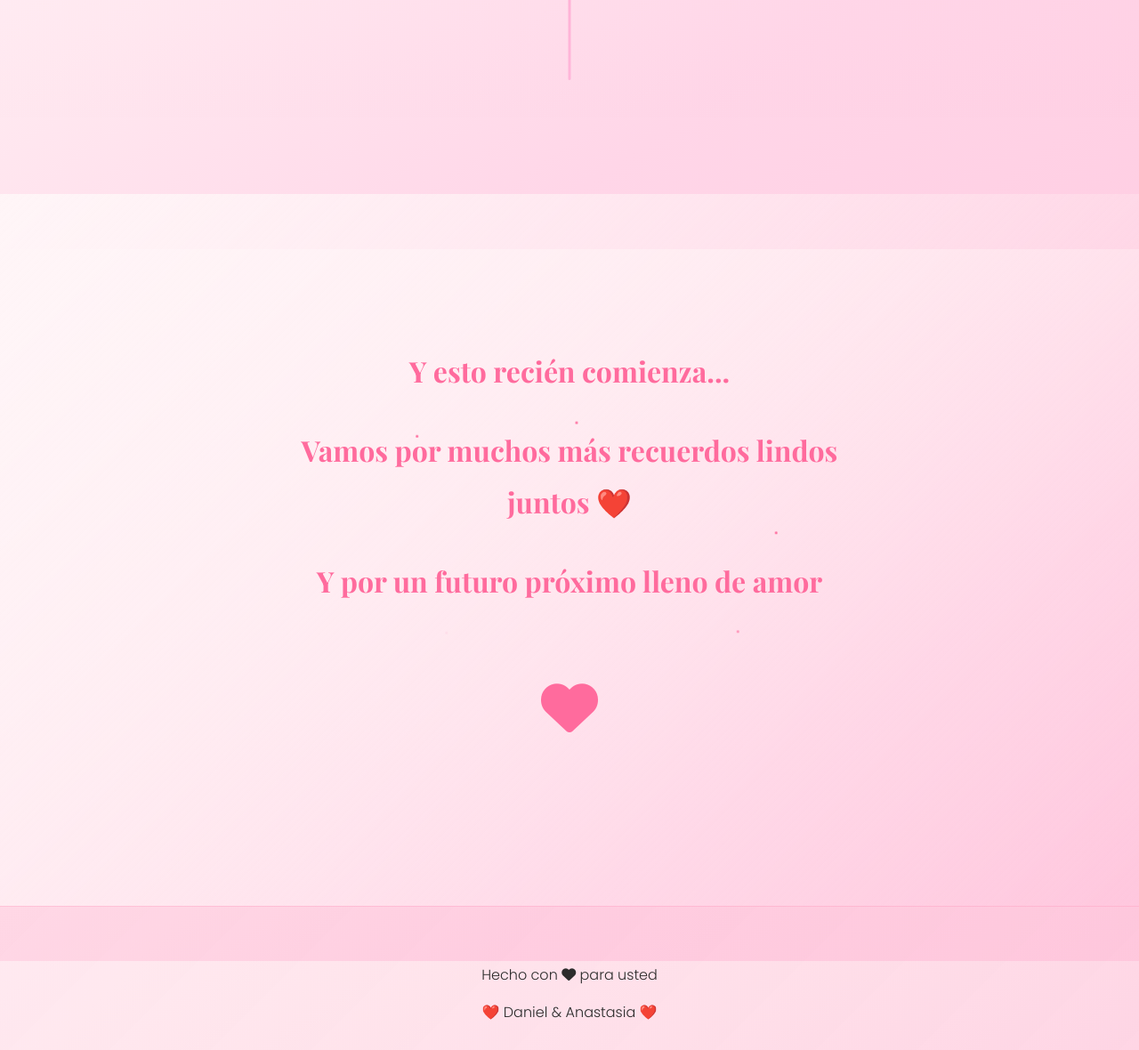
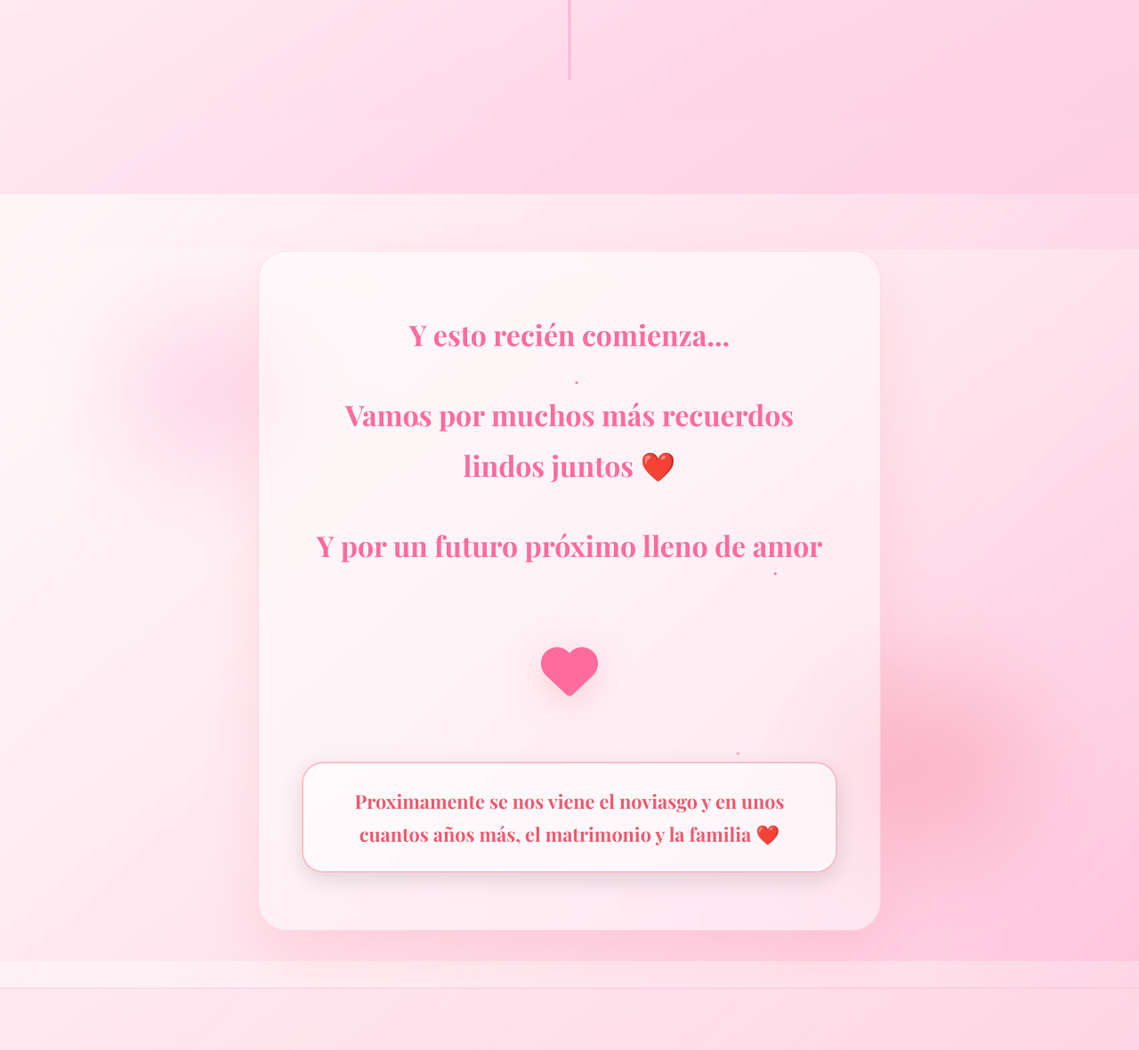
Before and after one commit to Daniel-Garrido-QA/Amor, a Flask app: page / in a window 1280 px wide. Shown: the part 5320-6500 px from the top of the page at 89% size. Run offline with Flask 3, Linux system fonts and the light colour scheme; some libraries are stand-ins or nearby versions.

Commit message:
Actualizacion Pagina 2.0

```diff
--- a/PRIMEROS_PASOS.txt
+++ b/PRIMEROS_PASOS.txt
@@ -32,8 +32,8 @@ PASO 2️⃣ : PERSONALIZAR MENSAJES
   Busca: romantic_data = {
 
   Cambia:
-    "el": "TU NOMBRE ❤️",
-    "ella": "SU NOMBRE 💕"
+    "el": "❤️ Daniel ",
+    "ella": "Anastasia ❤️"
 
   Y personaliza todos los mensajes que veas
 
--- a/app/app.py
+++ b/app/app.py
@@ -77,7 +77,8 @@ romantic_data = {
     "mensaje_principal": "Eres la mejor parte de mis días ❤️",
     "mensajeFinal_parte1": "Y esto recién comienza...",
     "mensajeFinal_parte2": "Vamos por muchos más recuerdos lindos juntos ❤️",
-    "mensajeFinal_parte3": "Y por un futuro próximo lleno de amor"
+    "mensajeFinal_parte3": "Y por un futuro próximo lleno de amor",
+    "mensajeFinal_parte4": "Proximamente se nos viene el noviasgo y en unos cuantos años más, el matrimonio y la familia ❤️"
 }
 
 @app.route('/')
@@ -123,7 +124,7 @@ if __name__ == '__main__':
     puerto = int(os.environ.get("PORT", "5000"))
     host = os.environ.get("FLASK_RUN_HOST", "0.0.0.0")
     print("╔════════════════════════════════════════╗")
-    print("║     Página Romántica - A&D             ║")
+    print("║       TE AMO MI PRINCESITA - A & D     ║")
     print("║   💕 Una carta interactiva de amor 💕  ║")
     print("╚════════════════════════════════════════╝")
     print(f"\n  En esta PC:  http://127.0.0.1:{puerto}/")
--- a/app/static/css/animations.css
+++ b/app/static/css/animations.css
@@ -9,22 +9,22 @@
     0%, 100% {
         transform: scale(1);
     }
-    15% {
-        transform: scale(1.15);
+    18% {
+        transform: scale(1.08);
     }
-    30% {
+    36% {
         transform: scale(1);
     }
-    45% {
-        transform: scale(1.12);
+    54% {
+        transform: scale(1.06);
     }
-    60% {
+    68% {
         transform: scale(1);
     }
 }
 
 #main-heart {
-    animation: heartbeat 1.5s ease-in-out infinite;
+    animation: heartbeat 1.9s ease-in-out infinite;
 }
 
 /* ==================== ANIMACIÓN DE FADE IN ====================  */
--- a/app/static/css/main.css
+++ b/app/static/css/main.css
@@ -882,11 +882,45 @@ section {
     overflow: hidden;
 }
 
+.final-section::before,
+.final-section::after {
+    content: '';
+    position: absolute;
+    border-radius: 50%;
+    pointer-events: none;
+    z-index: 1;
+    filter: blur(30px);
+}
+
+.final-section::before {
+    width: 260px;
+    height: 260px;
+    top: 12%;
+    left: 8%;
+    background: radial-gradient(circle, rgba(255, 182, 217, 0.48) 0%, rgba(255, 182, 217, 0.05) 68%, transparent 100%);
+    animation: driftGlow 10s ease-in-out infinite;
+}
+
+.final-section::after {
+    width: 320px;
+    height: 320px;
+    right: 6%;
+    bottom: 8%;
+    background: radial-gradient(circle, rgba(238, 90, 111, 0.28) 0%, rgba(238, 90, 111, 0.04) 62%, transparent 100%);
+    animation: driftGlow 12s ease-in-out infinite reverse;
+}
+
 .final-content {
     text-align: center;
     position: relative;
     z-index: 3;
     max-width: 700px;
+    padding: var(--spacing-2xl) var(--spacing-xl);
+    border-radius: 32px;
+    background: rgba(255, 255, 255, 0.45);
+    border: 1px solid rgba(255, 107, 157, 0.18);
+    box-shadow: 0 24px 60px rgba(238, 90, 111, 0.12), inset 0 1px 0 rgba(255, 255, 255, 0.65);
+    backdrop-filter: blur(12px);
 }
 
 .light-particles {
@@ -972,12 +1006,104 @@ section {
     font-size: 4rem;
     color: var(--color-primary);
     animation: heartbeat 1.2s ease-in-out infinite;
+    filter: drop-shadow(0 10px 20px rgba(238, 90, 111, 0.25));
+}
+
+.final-message-below-heart {
+    margin-top: var(--spacing-xl);
+    max-width: 760px;
+    padding: var(--spacing-md) var(--spacing-xl);
+    border-radius: 24px;
+    border: 2px solid rgba(238, 90, 111, 0.35);
+    background: rgba(255, 255, 255, 0.58);
+    box-shadow: var(--shadow-md);
+    color: var(--color-secondary);
+    font-family: var(--font-heading);
+    font-size: 1.35rem;
+    line-height: 1.7;
+    text-align: center;
+    position: relative;
+    overflow: visible;
+    animation: softFloat 4.5s ease-in-out infinite, borderPulse 3.6s ease-in-out infinite;
+    cursor: pointer;
+    transition: transform 0.25s ease, box-shadow 0.25s ease;
+    isolation: isolate;
+    contain: layout paint;
+}
+
+.final-message-below-heart::before {
+    content: '';
+    position: absolute;
+    inset: 0;
+    background: linear-gradient(120deg, transparent 0%, rgba(255, 255, 255, 0.38) 50%, transparent 100%);
+    transform: translateX(-120%);
+    animation: sheenSweep 5.5s ease-in-out infinite;
+    border-radius: 24px;
+    pointer-events: none;
+}
+
+.final-message-below-heart::after {
+    content: '';
+    position: absolute;
+    inset: 1px;
+    border-radius: 22px;
+    border: 1px solid rgba(255, 255, 255, 0.4);
+    pointer-events: none;
+}
+
+.final-message-below-heart:hover {
+    transform: translateY(-2px) scale(1.01);
+    box-shadow: 0 18px 36px rgba(238, 90, 111, 0.18), 0 0 24px rgba(255, 107, 157, 0.12);
+}
+
+.click-heart-particle {
+    will-change: transform, opacity;
+    user-select: none;
+    transform: translate3d(-50%, -50%, 0);
 }
 
 @keyframes heartbeat {
     0%, 100% { transform: scale(1); }
     25% { transform: scale(1.1); }
     50% { transform: scale(1); }
+}
+
+@keyframes softFloat {
+    0%, 100% { transform: translateY(0); }
+    50% { transform: translateY(-6px); }
+}
+
+@keyframes borderPulse {
+    0%, 100% {
+        border-color: rgba(238, 90, 111, 0.28);
+        box-shadow: var(--shadow-md), 0 0 0 rgba(255, 107, 157, 0);
+    }
+    50% {
+        border-color: rgba(238, 90, 111, 0.52);
+        box-shadow: 0 12px 30px rgba(238, 90, 111, 0.16), 0 0 22px rgba(255, 107, 157, 0.14);
+    }
+}
+
+@keyframes sheenSweep {
+    0% {
+        transform: translateX(-120%);
+        opacity: 0;
+    }
+    18% {
+        opacity: 1;
+    }
+    45% {
+        opacity: 0.7;
+    }
+    100% {
+        transform: translateX(120%);
+        opacity: 0;
+    }
+}
+
+@keyframes driftGlow {
+    0%, 100% { transform: translate3d(0, 0, 0) scale(1); }
+    50% { transform: translate3d(0, -18px, 0) scale(1.06); }
 }
 
 /* ==================== FOOTER ====================  */
--- a/app/static/css/responsive.css
+++ b/app/static/css/responsive.css
@@ -240,6 +240,12 @@
         font-size: 2.5rem;
     }
 
+    .final-message-below-heart {
+        font-size: 1.1rem;
+        padding: var(--spacing-sm) var(--spacing-lg);
+        margin-top: var(--spacing-lg);
+    }
+
     /* Footer */
     .footer {
         padding: var(--spacing-lg);
@@ -437,6 +443,13 @@
         font-size: 2rem;
     }
 
+    .final-message-below-heart {
+        font-size: 0.95rem;
+        padding: var(--spacing-sm) var(--spacing-md);
+        margin-top: var(--spacing-md);
+        border-radius: 18px;
+    }
+
     /* Footer */
     .footer {
         padding: var(--spacing-md);
@@ -537,6 +550,11 @@
         font-size: 1rem;
     }
 
+    .final-message-below-heart {
+        font-size: 0.9rem;
+        padding: var(--spacing-sm) var(--spacing-md);
+    }
+
     .scroll-indicator {
         margin-top: var(--spacing-lg);
     }
--- a/app/static/js/animations.js
+++ b/app/static/js/animations.js
@@ -29,7 +29,7 @@ function initHeroAnimations() {
     const heartBeat = document.getElementById('main-heart');
     if (heartBeat) {
         timeline.from(heartBeat, {
-            duration: 0.8,
+            duration: 1.05,
             scale: 0,
             opacity: 0,
             rotation: -180,
@@ -47,8 +47,8 @@ function initHeroAnimations() {
             {
                 opacity: 1,
                 y: 0,
-                duration: 0.6,
-                ease: "back.out",
+                duration: 0.78,
+                ease: "power2.out",
             },
             0.2 + index * 0.15
         );
@@ -56,25 +56,25 @@ function initHeroAnimations() {
 
     // Animar mensaje
     timeline.from('.hero-message', {
-        duration: 0.8,
-        y: 30,
+        duration: 1,
+        y: 22,
         opacity: 0,
-        ease: "power2.out"
+        ease: "sine.out"
     }, 1.2);
 
     // Animar indicador de scroll
     timeline.from('.scroll-indicator', {
-        duration: 0.8,
-        y: -30,
+        duration: 0.95,
+        y: -18,
         opacity: 0,
-        ease: "power2.out"
+        ease: "sine.out"
     }, 1.5);
 
     // Animación continua del indicador de scroll
     gsap.to('.arrow span', {
-        duration: 1.5,
-        y: 10,
-        opacity: 0.3,
+        duration: 1.9,
+        y: 8,
+        opacity: 0.35,
         repeat: -1,
         yoyo: true,
         ease: "sine.inOut"
@@ -83,7 +83,7 @@ function initHeroAnimations() {
     // Brillo del corazón en bucle: va aparte del timeline para no marcar duración ∞
     if (heartBeat) {
         gsap.to(heartBeat, {
-            duration: 2,
+            duration: 2.8,
             boxShadow: [
                 "0 0 20px rgba(255, 107, 157, 0.4)",
                 "0 0 40px rgba(255, 107, 157, 0.7)",
@@ -110,10 +110,10 @@ function initScrollAnimations() {
                 toggleActions: "play none none reverse",
                 markers: false
             },
-            duration: 0.8,
-            y: 50,
+            duration: 1.05,
+            y: 34,
             opacity: 0,
-            ease: "power2.out"
+            ease: "sine.out"
         });
     });
 
@@ -162,10 +162,10 @@ function initMemoriesAnimations() {
                 start: "top 60%",
                 toggleActions: "play none none reverse"
             },
-            duration: 1,
-            scale: 0.8,
+            duration: 1.15,
+            scale: 0.9,
             opacity: 0,
-            ease: "back.out"
+            ease: "power2.out"
         });
 
         // Efecto hover suave en la foto
@@ -173,17 +173,17 @@ function initMemoriesAnimations() {
         if (memoryPhoto) {
             memoryPhoto.addEventListener('mouseenter', () => {
                 gsap.to(memoryPhoto, {
-                    duration: 0.4,
-                    scale: 1.05,
-                    ease: "power2.out"
+                    duration: 0.55,
+                    scale: 1.03,
+                    ease: "sine.out"
                 });
             });
 
             memoryPhoto.addEventListener('mouseleave', () => {
                 gsap.to(memoryPhoto, {
-                    duration: 0.4,
+                    duration: 0.55,
                     scale: 1,
-                    ease: "power2.out"
+                    ease: "sine.out"
                 });
             });
         }
@@ -198,30 +198,30 @@ function initMemoriesAnimations() {
                 start: "top 70%",
                 toggleActions: "play none none reverse"
             },
-            duration: 0.8,
-            y: 40,
+            duration: 1,
+            y: 28,
             opacity: 0,
-            rotation: -5,
-            ease: "back.out",
+            rotation: -3,
+            ease: "power2.out",
             delay: index * 0.15
         });
 
         // Efecto al pasar el mouse
         card.addEventListener('mouseenter', () => {
             gsap.to(card, {
-                duration: 0.3,
-                y: -10,
-                rotation: -2,
-                ease: "power2.out"
+                duration: 0.45,
+                y: -7,
+                rotation: -1,
+                ease: "sine.out"
             });
         });
 
         card.addEventListener('mouseleave', () => {
             gsap.to(card, {
-                duration: 0.3,
+                duration: 0.45,
                 y: 0,
                 rotation: 0,
-                ease: "power2.out"
+                ease: "sine.out"
             });
         });
     });
@@ -241,10 +241,10 @@ function initTimelineAnimations() {
                 start: "top 80%",
                 toggleActions: "play none none reverse"
             },
-            duration: 0.8,
+            duration: 1,
             x: (index % 2 === 0) ? -50 : 50,
             opacity: 0,
-            ease: "power2.out"
+            ease: "sine.out"
         });
 
         // Efecto en el punto de la línea
@@ -252,19 +252,19 @@ function initTimelineAnimations() {
         if (timelineDot) {
             timelineDot.addEventListener('mouseenter', () => {
                 gsap.to(timelineDot, {
-                    duration: 0.3,
-                    scale: 1.3,
+                    duration: 0.45,
+                    scale: 1.18,
                     boxShadow: '0 0 0 15px rgba(255, 107, 157, 0.3)',
-                    ease: "power2.out"
+                    ease: "sine.out"
                 });
             });
 
             timelineDot.addEventListener('mouseleave', () => {
                 gsap.to(timelineDot, {
-                    duration: 0.3,
+                    duration: 0.45,
                     scale: 1,
                     boxShadow: '0 0 0 8px rgba(255, 107, 157, 0.2)',
-                    ease: "power2.out"
+                    ease: "sine.out"
                 });
             });
         }
@@ -279,9 +279,9 @@ function initTimelineAnimations() {
                 start: "top 85%",
                 toggleActions: "play none none reverse"
             },
-            duration: 0.6,
+            duration: 0.85,
             opacity: 0,
-            ease: "power2.out",
+            ease: "sine.out",
             delay: 0.2
         });
     });
@@ -303,11 +303,11 @@ function initFinalAnimations() {
                 start: "top 60%",
                 toggleActions: "play none none reverse"
             },
-            duration: 0.8,
-            y: 30,
+            duration: 1,
+            y: 18,
             opacity: 0,
-            ease: "back.out",
-            delay: index * 0.4
+            ease: "sine.out",
+            delay: index * 0.28
         });
     });
 
@@ -320,17 +320,17 @@ function initFinalAnimations() {
                 start: "top 60%",
                 toggleActions: "play none none reverse"
             },
-            duration: 0.8,
+            duration: 1,
             scale: 0,
             opacity: 0,
-            ease: "elastic.out(1.2, 0.5)",
+            ease: "power2.out",
             delay: 1.2
         });
 
         // Latido continuo del corazón final
         gsap.to(finalHeart, {
-            scale: 1.2,
-            duration: 0.6,
+            scale: 1.1,
+            duration: 1,
             repeat: -1,
             yoyo: true,
             ease: "sine.inOut"
@@ -348,7 +348,7 @@ function initFinalAnimations() {
             opacity: 0,
             y: -100,
             x: (Math.random() - 0.5) * 100,
-            duration: 3,
+            duration: 4,
             repeat: -1,
             ease: "none",
             delay: index * 0.8
--- a/app/static/js/interactions.js
+++ b/app/static/js/interactions.js
@@ -163,6 +163,34 @@ function initHeartClick() {
 }
 
 /**
+ * Manejo del click en el recuadro final
+ */
+function initFinalMessageClick() {
+    const finalMessageBox = document.querySelector('.final-message-below-heart');
+    if (!finalMessageBox) return;
+
+    finalMessageBox.addEventListener('click', (event) => {
+        const rect = finalMessageBox.getBoundingClientRect();
+        const x = event.clientX - rect.left;
+        const y = event.clientY - rect.top;
+
+        createFloatingHeartsInBox(finalMessageBox, x, y, 7);
+
+        gsap.fromTo(finalMessageBox, {
+            scale: 1
+        }, {
+            scale: 1.015,
+            duration: 0.28,
+            yoyo: true,
+            repeat: 1,
+            ease: 'sine.inOut'
+        });
+    });
+
+    finalMessageBox.style.cursor = 'pointer';
+}
+
+/**
  * Crear corazones flotantes al hacer clic
  */
 function createFloatingHearts(x, y, count = 5) {
@@ -193,6 +221,48 @@ function createFloatingHearts(x, y, count = 5) {
             opacity: 0,
             duration: 2,
             ease: "power2.out",
+            onComplete: () => heart.remove()
+        });
+    }
+}
+
+/**
+ * Crear corazones flotantes dentro de un recuadro específico
+ */
+function createFloatingHeartsInBox(container, x, y, count = 10) {
+    for (let i = 0; i < count; i++) {
+        const heart = document.createElement('div');
+        heart.className = 'click-heart-particle';
+        heart.innerHTML = '❤️';
+
+        const spreadX = (Math.random() - 0.5) * 42;
+        const spreadY = -(24 + Math.random() * 58);
+        const scale = 0.82 + Math.random() * 0.25;
+
+        heart.style.cssText = `
+            position: absolute;
+            left: ${x}px;
+            top: ${y}px;
+            font-size: ${0.85 + Math.random() * 0.55}rem;
+            transform: translate(-50%, -50%);
+            pointer-events: none;
+            z-index: 5;
+            filter: drop-shadow(0 6px 12px rgba(238, 90, 111, 0.24));
+            will-change: transform, opacity;
+        `;
+
+        container.appendChild(heart);
+
+        gsap.set(heart, { force3D: true });
+
+        gsap.to(heart, {
+            x: spreadX,
+            y: spreadY,
+            scale: scale,
+            rotation: (Math.random() - 0.5) * 24,
+            opacity: 0,
+            duration: 2.6 + Math.random() * 0.6,
+            ease: 'sine.out',
             onComplete: () => heart.remove()
         });
     }
@@ -371,6 +441,7 @@ document.addEventListener('DOMContentLoaded', function () {
     initMobileMenu();
     initSmoothScroll();
     initHeartClick();
+    initFinalMessageClick();
     initScrollDetection();
     initAOS();
     respectReducedMotion();
--- a/app/static/js/music.js
+++ b/app/static/js/music.js
@@ -10,7 +10,7 @@ class MusicController {
         this.audio = document.getElementById('background-music');
         this.toggleBtn = document.getElementById('music-toggle');
         this.isPlaying = false;
-        this.volume = 0.06;
+        this.volume = 0.01;
         this.playbackRate = 0.9;
         this.muted = false;
         this.userInteracted = false;
--- a/app/templates/index.html
+++ b/app/templates/index.html
@@ -288,6 +288,10 @@
             <div class="final-heart fade-in-up" style="animation-delay: 1.4s;">
                 <i class="fas fa-heart"></i>
             </div>
+
+            <p class="final-message-below-heart fade-in-up" style="animation-delay: 1.8s;">
+                {{ data.mensajeFinal_parte4 }}
+            </p>
         </div>
     </section>
 
```
Also changed, not shown: 2 other files.
